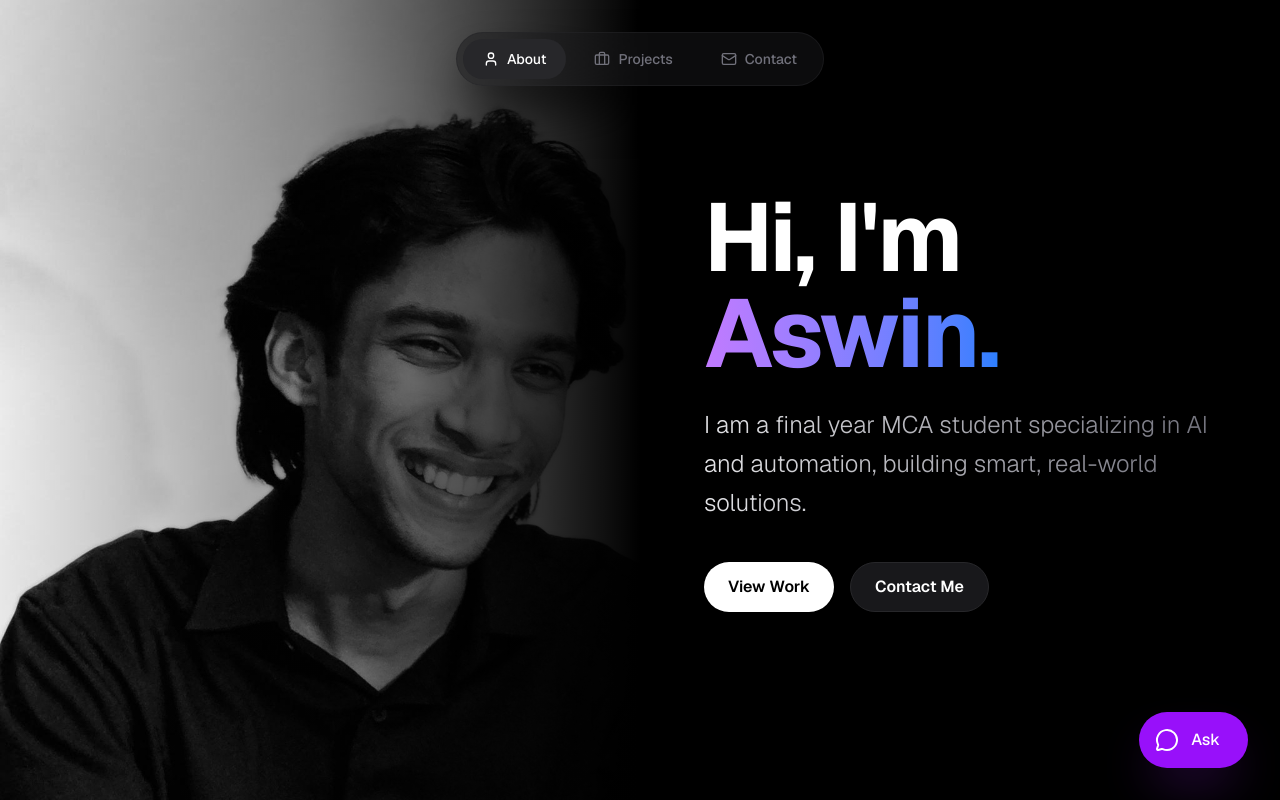
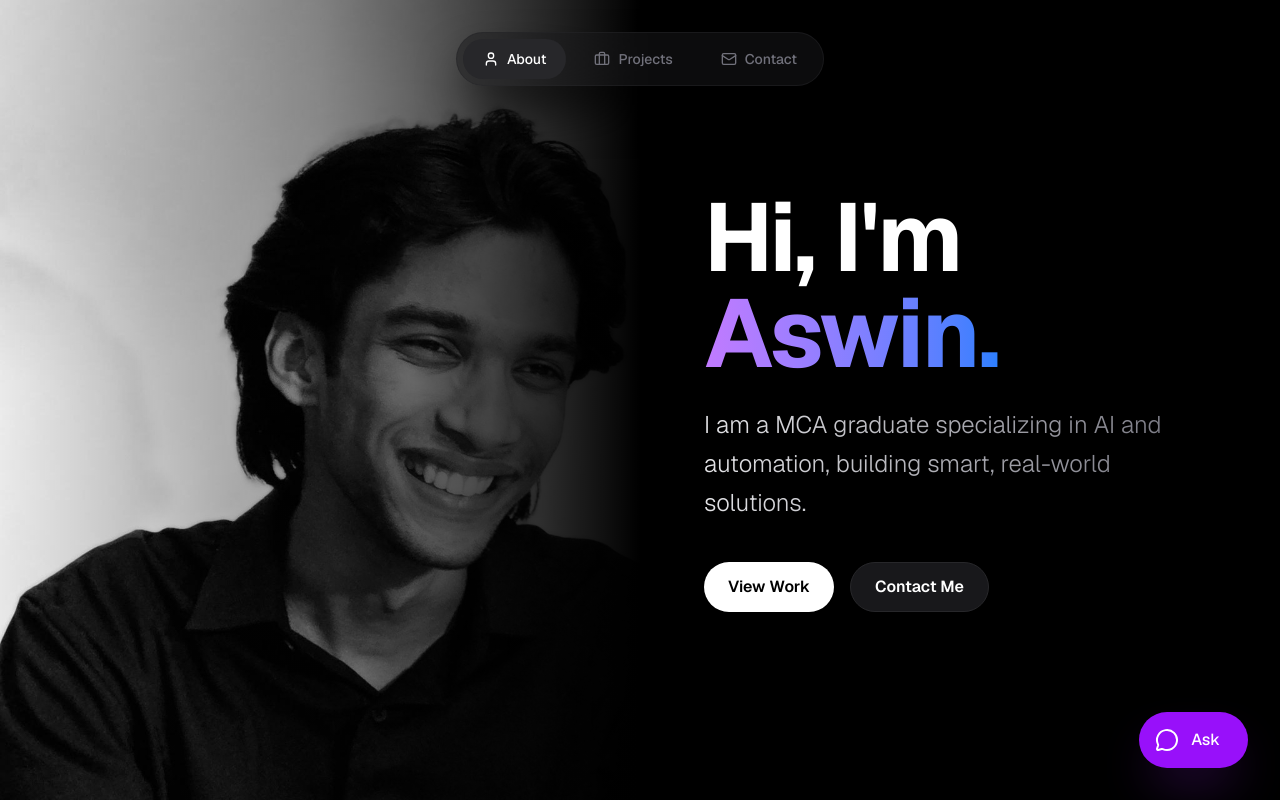
Before and after one commit to aswin-panengal/aswin-portfolio, a Next.js app in the folder web/: page / in a window 1280 px wide. Shown: the top 800 px of the page. Built offline with nearby package versions, Linux system fonts and the light colour scheme.

Commit message:
feat updation after graduation

```diff
--- a/web/src/app/page.tsx
+++ b/web/src/app/page.tsx
@@ -167,7 +167,7 @@ export default function Portfolio() {
               </h1>
 
               <p className="text-xl md:text-2xl text-transparent bg-clip-text bg-gradient-to-r from-zinc-200 to-zinc-500 leading-relaxed font-light mb-10 max-w-xl">
-                I am a final year MCA student specializing in AI and automation, building smart, real-world solutions.
+                I am a MCA graduate specializing in AI and automation, building smart, real-world solutions.
               </p>
 
               <div className="flex gap-4">
```
